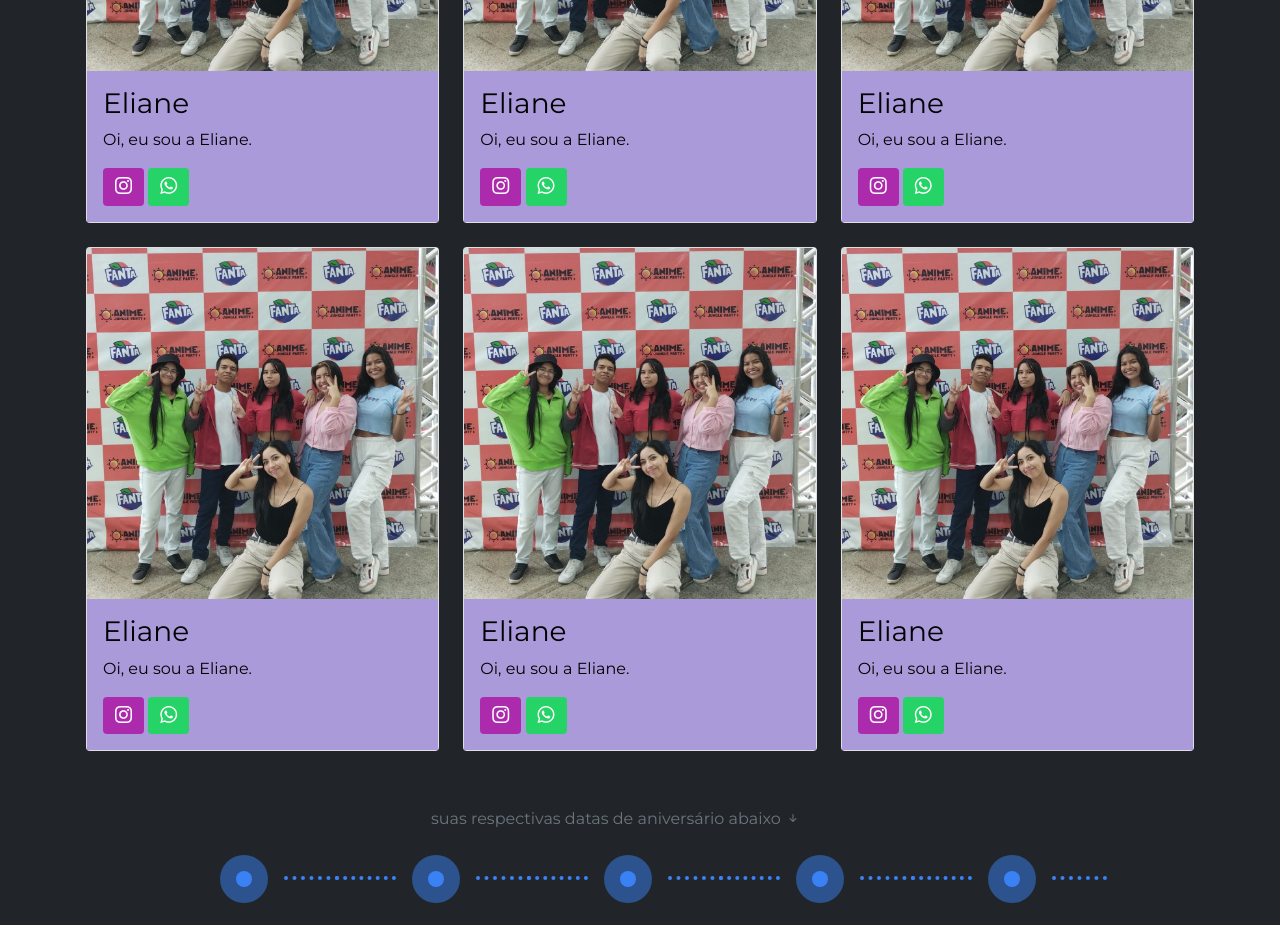
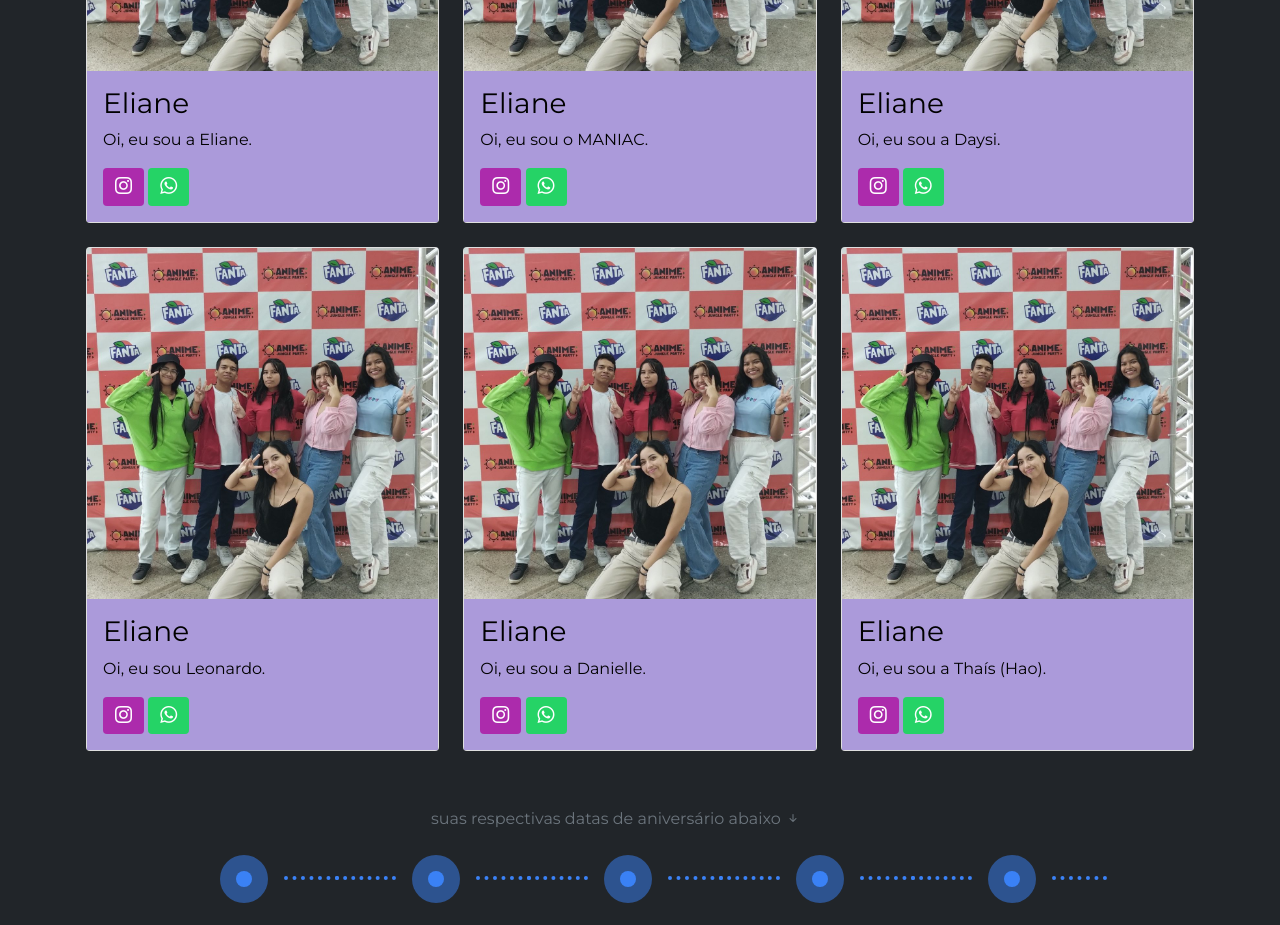
Before and after one commit to leo-0101/Maniac, a plain HTML site: page index.html in a window 1280 px wide. Shown: the part 4120-5045 px from the top of the page. Drawn offline with nearby package versions, Linux system fonts and the light colour scheme.

Commit message:
Update index.html

```diff
--- a/index.html
+++ b/index.html
@@ -28,7 +28,6 @@
       <a href="/" class="text-decoration-none text-white fs-5">Membros</a>
       <a href="/" class="text-decoration-none text-white fs-5">Contato</a>
       <div>
-
         <button class="navbar-toggler text-white" type="button" data-bs-toggle="collapse" data-bs-target="#navbar" arial-controls="navbar" aria-expanded="false" aria-label="Toggle Navigation">
           <svg xmlns="http://www.w3.org/2000/svg" width="26" height="26" fill="currentColor" class="bi bi-list" viewBox="0 0 16 16">
             <path fill-rule="evenodd" d="M2.5 12a.5.5 0 0 1 .5-.5h10a.5.5 0 0 1 0 1H3a.5.5 0 0 1-.5-.5m0-4a.5.5 0 0 1 .5-.5h10a.5.5 0 0 1 0 1H3a.5.5 0 0 1-.5-.5m0-4a.5.5 0 0 1 .5-.5h10a.5.5 0 0 1 0 1H3a.5.5 0 0 1-.5-.5"/>
@@ -43,7 +42,6 @@
   <nav class="collapse navbar-collapse dropdown-nav" id="navbar">
     <div class="dropdown-nav__container container-xxl d-flex align-items-start align-items-md-center">
       <div class="row align-items-start">
-
         <div class="col-12 col-sm-4 mt-4">
           <a href="#" class="row text-decoration-none">
             <div class="col-2 col-sm-12 mb-4">
@@ -54,7 +52,6 @@
               <p>Find out more about our amazing flavour</p>
               <p>Learn More <i class="bi bi-arrow-right-short"></i></p>
             </div>
-
           </a>
         </div>
 
@@ -68,7 +65,6 @@
               <p>Find out more about our amazing flavour</p>
               <p>Learn More <i class="bi bi-arrow-right-short"></i></p>
             </div>
-
           </a>
         </div>
 
@@ -222,7 +218,7 @@
             <img src="img/formacaoatual.jpg" class="img-fluid" alt="Perfil MANIAC" loading="lazy">
             <div class="card-body members--background">
               <h3 class="card-title">Eliane</h3>
-              <p class="card-text">Oi, eu sou a Eliane.</p>
+              <p class="card-text">Oi, eu sou o MANIAC.</p>
               <a class="btn btn-primary" style="background-color: #ac2bac;" href="#!" role="button">
                 <i class="bi bi-instagram"></i>
               </a>
@@ -237,7 +233,7 @@
             <img src="img/formacaoatual.jpg" class="img-fluid" alt="Perfil Daysi" loading="lazy">
             <div class="card-body members--background">
               <h3 class="card-title">Eliane</h3>
-              <p class="card-text">Oi, eu sou a Eliane.</p>
+              <p class="card-text">Oi, eu sou a Daysi.</p>
               <a class="btn btn-primary" style="background-color: #ac2bac;" href="#!" role="button">
                 <i class="bi bi-instagram"></i>
               </a>
@@ -252,7 +248,7 @@
             <img src="img/formacaoatual.jpg" class="img-fluid" alt="Perfil Leonardo" loading="lazy">
             <div class="card-body members--background">
               <h3 class="card-title">Eliane</h3>
-              <p class="card-text">Oi, eu sou a Eliane.</p>
+              <p class="card-text">Oi, eu sou Leonardo.</p>
               <a class="btn btn-primary" style="background-color: #ac2bac;" href="#!" role="button">
                 <i class="bi bi-instagram"></i>
               </a>
@@ -267,7 +263,7 @@
             <img src="img/formacaoatual.jpg" class="img-fluid" alt="Perfil Danielle" loading="lazy">
             <div class="card-body members--background">
               <h3 class="card-title">Eliane</h3>
-              <p class="card-text">Oi, eu sou a Eliane.</p>
+              <p class="card-text">Oi, eu sou a Danielle.</p>
               <a class="btn btn-primary" style="background-color: #ac2bac;" href="#!" role="button">
                 <i class="bi bi-instagram"></i>
               </a>
@@ -282,7 +278,7 @@
             <img src="img/formacaoatual.jpg" class="img-fluid" alt="Perfil Thaís" loading="lazy">
             <div class="card-body members--background">
               <h3 class="card-title">Eliane</h3>
-              <p class="card-text">Oi, eu sou a Eliane.</p>
+              <p class="card-text">Oi, eu sou a Thaís (Hao).</p>
               <a class="btn btn-primary" style="background-color: #ac2bac;" href="#!" role="button">
                 <i class="bi bi-instagram"></i>
               </a>
```
